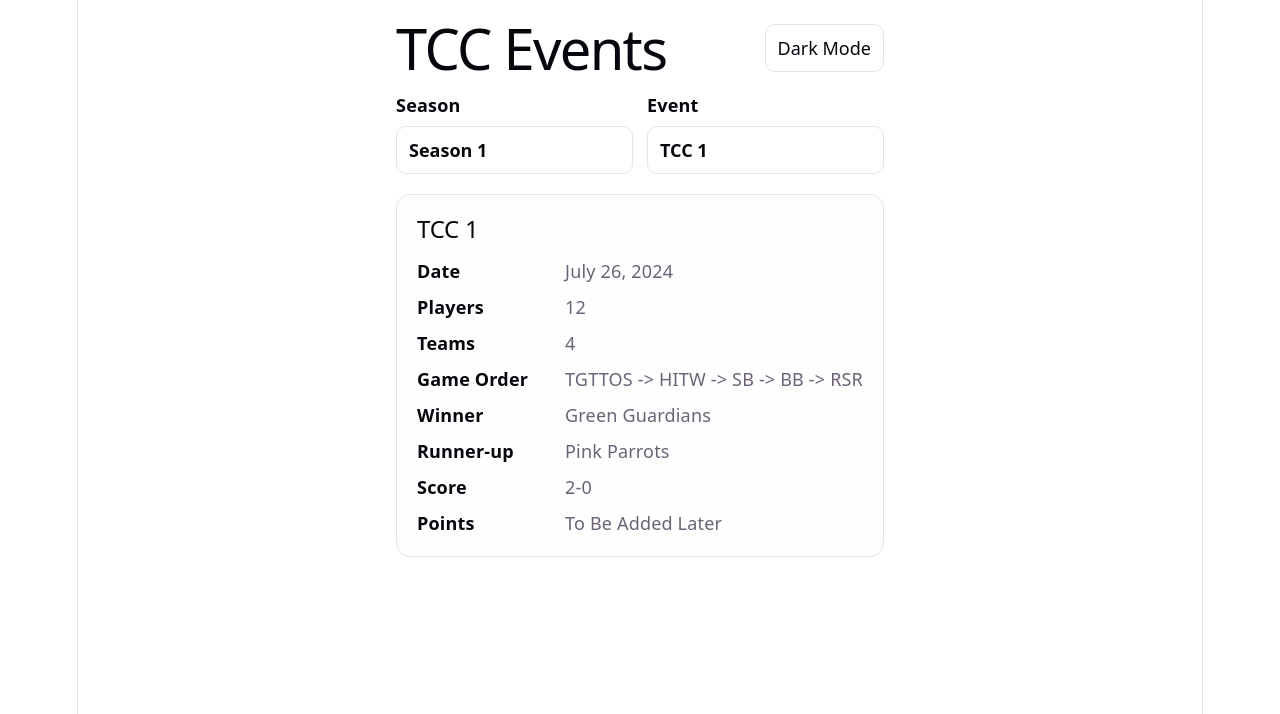
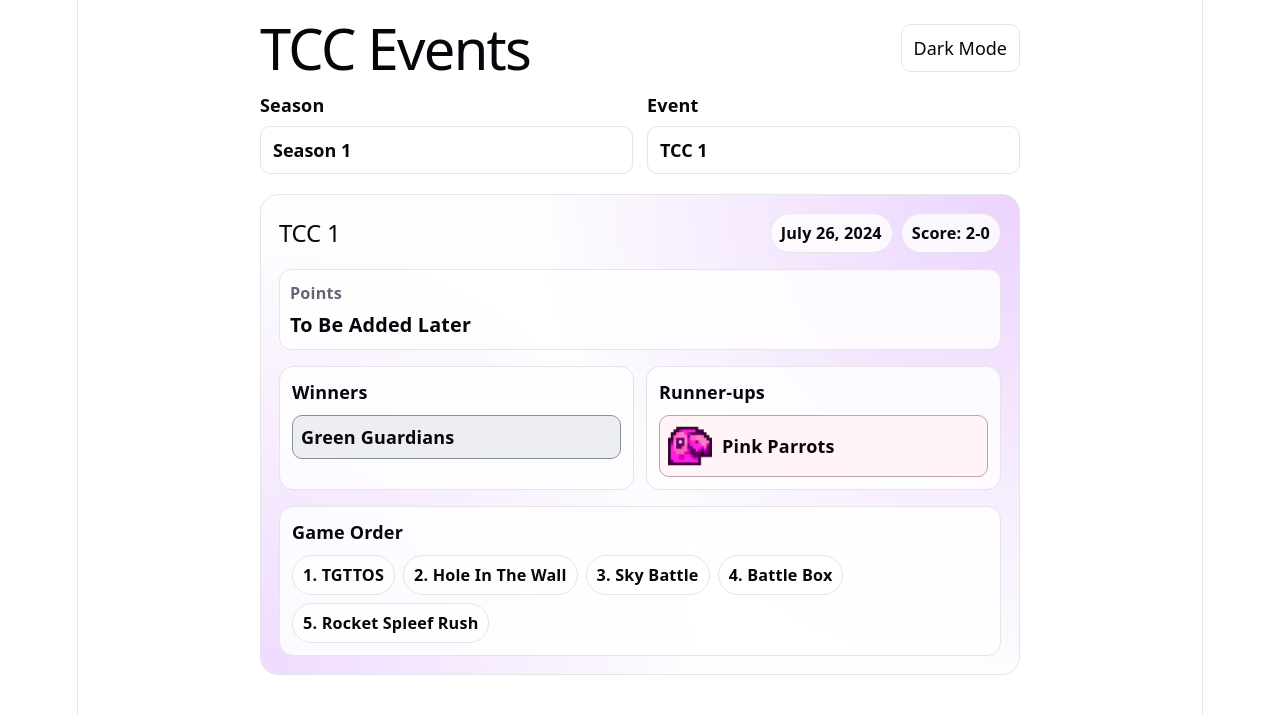
Before and after one commit to Smarsian/TCC-Live-Scoring, a React (Vite) app in the folder tcc-scores/: page / in a window 1280 px wide. Shown: the top 714 px of the page. Built offline with nearby package versions, Linux system fonts and the light colour scheme.

Commit message:
made data display nicer

```diff
--- a/tcc-scores/data/events.json
+++ b/tcc-scores/data/events.json
@@ -7,7 +7,7 @@
             "date":"July 26, 2024",
             "players":12,
             "teams":4,
-            "game-order":["TGTTOS","HITW","SB","BB","RSR"],
+            "game-order":["TGTTOS","Hole In The Wall","Sky Battle","Battle Box","Rocket Spleef Rush"],
             "winner":"Green Guardians",
             "score":"2-0",
             "runner-up":"Pink Parrots",
@@ -19,7 +19,7 @@
             "date":"July 31, 2024",
             "players":12,
             "teams":4,
-            "game-order":["RSR","TGTTOS","BB","SB","HITW"],
+            "game-order":["Rocket Spleef Rush","TGTTOS","Battle Box","Sky Battle","Hole In The Wall"],
             "winner":"Pink Parrots",
             "runner-ups":"Red Rabbits",
             "score":"2-0",
@@ -31,7 +31,7 @@
             "date":"August 9, 2024",
             "players":12,
             "teams":4,
-            "game-order":["PKW","HITW","RSR","BB","SB"],
+            "game-order":["Parkour Warrior","Hole In The Wall","Rocket Spleef Rush","Battle Box","Sky Battle"],
             "winner":"Lime Llamas",
             "runner-up":"Purple Pandas",
             "score":"2-0",
@@ -43,7 +43,7 @@
             "date":"August 17, 2024",
             "players":15,
             "teams":5,
-            "game-order":["PKW","HITW","SB","RSR","BB"],
+            "game-order":["Parkour Warrior","Hole In The Wall","Sky Battle","Rocket Spleef Rush","Battle Box"],
             "winner":"Pink Parrots",
             "runner-up":"Red Rabbits",
             "score":"2-1",
@@ -55,7 +55,7 @@
             "date":"July 26, 2024",
             "players":12,
             "teams":4,
-            "game-order":["TGTTOS","SB","HITW","RSR","PKW"],
+            "game-order":["TGTTOS","Sky Battle","Hole In The Wall","Rocket Spleef Rush","Parkour Warrior"],
             "winner":"Yellow Yappers",
             "runner-up":"Cyan Certifieds",
             "score":"2-0",
@@ -67,7 +67,7 @@
             "date":"September 13, 2024",
             "players":12,
             "teams":4,
-            "game-order":["SB","BB","RSR","PKW","HITW"],
+            "game-order":["Sky Battle","Battle Box","Rocket Spleef Rush","Parkour Warrior","Hole In The Wall"],
             "winner":"Purple Pandas",
             "runner-up":"Blue Bats",
             "score":"2-0",
@@ -79,7 +79,7 @@
             "date":"September 23, 2024",
             "players":12,
             "teams":4,
-            "game-order":["HITW","PKW","RSR","SB","BB"],
+            "game-order":["Hole In The Wall","Parkour Warrior","Rocket Spleef Rush","Sky Battle","Battle Box"],
             "winner":"Yellow Yaks",
             "runner-up":"Pink Parrots",
             "score":"2-0",
@@ -91,7 +91,7 @@
             "date":"October 5, 2024",
             "players":21,
             "teams":7,
-            "game-order":["TGTTOS","SB","RSR","HITW","PKW"],
+            "game-order":["TGTTOS","Sky Battle","Rocket Spleef Rush","Hole In The Wall","Parkour Warrior"],
             "winner":"Lime Liches",
             "runner-up":"Orange Oozes",
             "score":"2-1",
@@ -106,7 +106,7 @@
             "date":"January 4, 2025",
             "players":32,
             "teams":8,
-            "game-order":["RSR","TGTTOS","SB","BB","HITW"],
+            "game-order":["Rocket Spleef Rush","TGTTOS","Sky Battle","Battle Box","Hole In The Wall"],
             "winner":"Purple Pandas",
             "runner-up":"Blue Bats",
             "score":"3-0",
@@ -118,7 +118,7 @@
             "date":"February 1, 2025",
             "players":32,
             "teams":8,
-            "game-order":["TGTTOS","BB","HITW","RSR","SB"],
+            "game-order":["TGTTOS","Battle Box","Hole In The Wall","Rocket Spleef Rush","Sky Battle"],
             "winner":"Blue Bats",
             "runner-up":"Aqua Axolotls",
             "score":"3-2",
@@ -130,7 +130,7 @@
             "date":"February 23, 2025",
             "players":32,
             "teams":8,
-            "game-order":["PKW", "HITW","BB","RSR","SB"],
+            "game-order":["Parkour Warrior", "Hole In The Wall","Battle Box","Rocket Spleef Rush","Sky Battle"],
             "winner":"Red Rabbits",
             "runner-up":"Aqua Axolotls",
             "score":"3-0",
@@ -142,7 +142,7 @@
             "date":"March 30, 2025",
             "players":32,
             "teams":8,
-            "game-order":["BB","PKW","RSR","SB","HITW"],
+            "game-order":["Battle Box","Parkour Warrior","Rocket Spleef Rush","Sky Battle","Hole In The Wall"],
             "winner":"Aqua Axolotls",
             "runner-up":"Red Rabbits",
             "score":"3-1",
@@ -154,7 +154,7 @@
             "date":"April 26, 2025",
             "players":32,
             "teams":8,
-            "game-order":["HITW","SB","BB","PKW","RSR"],
+            "game-order":["Hole In The Wall","Sky Battle","Battle Box","Parkour Warrior","Rocket Spleef Rush"],
             "winner":"Pink Parrots",
             "winner-2":"Cyan Coyotes",
             "runner-up":"Aqua Axolotls",
@@ -168,7 +168,7 @@
             "date":"May 17, 2025",
             "players":32,
             "teams":8,
-            "game-order":["SB","PKW","BB","HITW","RSR"],
+            "game-order":["Sky Battle","Parkour Warrior","Battle Box","Hole In The Wall","Rocket Spleef Rush"],
             "winner":"Pink Parrots",
             "runner-up":"Yellow Yaks",
             "score":"3-0",
@@ -180,7 +180,7 @@
             "date":"June 20, 2025",
             "players":40,
             "teams":10,
-            "game-order":["TGTTOS","BB","RSR","PKW","HITW"],
+            "game-order":["TGTTOS","Battle Box","Rocket Spleef Rush","Parkour Warrior","Hole In The Wall"],
             "winner":"Pink Parrots",
             "runner-up":"Yellow Yaks",
             "score":"3-2",
@@ -192,7 +192,7 @@
             "date":"July 26, 2025",
             "players":32,
             "teams":8,
-            "game-order":["SB","BB","RSR","TGTTOS","HITW"],
+            "game-order":["Sky Battle","Battle Box","Rocket Spleef Rush","TGTTOS","Hole In The Wall"],
             "winner":"Purple Pandas",
             "runner-up":"Blue Bats",
             "score":"3-2",
@@ -204,7 +204,7 @@
             "date":"August 6, 2025",
             "players":32,
             "teams":8,
-            "game-order":["PKW","BB","RSR","SB","HITW"],
+            "game-order":["Parkour Warrior","Battle Box","Rocket Spleef Rush","Sky Battle","Hole In The Wall"],
             "winner":"Lime Llamas",
             "runner-up":"Pink Parrots",
             "score":"3-1",
@@ -216,7 +216,7 @@
             "date":"September 13, 2025",
             "players":32,
             "teams":8,
-            "game-order":["RSR","PKW","BB","HITW","SB"],
+            "game-order":["Rocket Spleef Rush","Parkour Warrior","Battle Box","Hole In The Wall","Sky Battle"],
             "winner":"Cyan Coyotes",
             "runner-up":"Blue Bats",
             "score":"3-2",
@@ -228,7 +228,7 @@
             "date":"October 25, 2025",
             "players":32,
             "teams":8,
-            "game-order":["TGTTOS","BB","PKW","SB","RSR"],
+            "game-order":["TGTTOS","Battle Box","Parkour Warrior","Sky Battle","Rocket Spleef Rush"],
             "winner":"Mustard Mummies",
             "runner-up":"Lime Liches",
             "score":"3-0",
@@ -240,7 +240,7 @@
             "date":"November 22, 2025",
             "players":32,
             "teams":8,
-            "game-order":["PKW","RSR","HITW","BB","SB"],
+            "game-order":["Parkour Warrior","Rocket Spleef Rush","Hole In The Wall","Battle Box","Sky Battle"],
             "winner":"Yellow Yaks",
             "runner-up":"Lime Llamas",
             "score":"3-2",
@@ -252,7 +252,7 @@
             "date":"December 14, 2025",
             "players":32,
             "teams":8,
-            "game-order":["TGTTOS","PKW","RSR","HITW","SB"],
+            "game-order":["TGTTOS","Parkour Warrior","Rocket Spleef Rush","Hole In The Wall","Sky Battle"],
             "winner":"Teal Turkeys",
             "runner-up":"Cerulean Candy Canes",
             "score":"3-1",
@@ -266,7 +266,7 @@
             "date":"March 14, 2026",
             "players":32,
             "teams":8,
-            "game-order":["BB","TGTTOS","RSR","SB","HITW"],
+            "game-order":["Battle Box","TGTTOS","Rocket Spleef Rush","Sky Battle","Hole In The Wall"],
             "winner":"Yellow Yaks",
             "runner-up":"Blue Bats",
             "score":"4-0",
@@ -277,7 +277,7 @@
             "date":"April 19, 2026",
             "players":32,
             "teams":8,
-            "game-order":["BB","TGTTOS","SB","PKW","HITW"],
+            "game-order":["Battle Box","TGTTOS","Sky Battle","Parkour Warrior","Hole In The Wall"],
             "winner":"Yellow Yaks",
             "runner-up":"Orange Ocelots",
             "score":"515-490",
--- a/tcc-scores/src/App.css
+++ b/tcc-scores/src/App.css
@@ -62,34 +62,150 @@
 
 .event-card {
   border: 1px solid var(--border);
-  border-radius: 14px;
-  padding: 20px;
-  background: color-mix(in srgb, var(--bg) 88%, #f3f4f6);
+  border-radius: 18px;
+  padding: 18px;
+  background:
+    radial-gradient(circle at top right, color-mix(in srgb, var(--accent) 22%, transparent), transparent 55%),
+    radial-gradient(circle at bottom left, color-mix(in srgb, var(--accent) 18%, transparent), transparent 50%),
+    color-mix(in srgb, var(--bg) 92%, #f3f4f6);
 }
 
-.event-card h2 {
-  margin: 0 0 14px;
+.event-banner {
+  display: flex;
+  flex-wrap: wrap;
+  align-items: center;
+  justify-content: space-between;
+  gap: 12px;
+  margin-bottom: 16px;
 }
 
-.event-card dl {
+.event-banner h2 {
   margin: 0;
+}
+
+.banner-tags {
+  display: flex;
+  gap: 8px;
+  flex-wrap: wrap;
+}
+
+.banner-tags span {
+  padding: 6px 10px;
+  border-radius: 999px;
+  border: 1px solid var(--border);
+  background: color-mix(in srgb, var(--bg) 80%, transparent);
+  color: var(--text-h);
+  font-weight: 600;
+  font-size: 0.9rem;
+}
+
+.stat-grid {
   display: grid;
+  grid-template-columns: repeat(auto-fit, minmax(140px, 1fr));
+  gap: 10px;
+  margin-bottom: 16px;
+}
+
+.stat-grid article {
+  border: 1px solid var(--border);
+  border-radius: 12px;
+  padding: 10px;
+  background: color-mix(in srgb, var(--bg) 85%, transparent);
+}
+
+.stat-grid h3 {
+  margin: 0 0 6px;
+  font-size: 0.9rem;
+  color: var(--text);
+}
+
+.stat-grid p {
+  margin: 0;
+  color: var(--text-h);
+  font-weight: 700;
+  font-size: 1.1rem;
+}
+
+.podium-grid {
+  display: grid;
+  grid-template-columns: repeat(auto-fit, minmax(240px, 1fr));
+  gap: 12px;
+  margin-bottom: 16px;
+}
+
+.result-column {
+  border: 1px solid var(--border);
+  border-radius: 14px;
+  padding: 12px;
+  background: color-mix(in srgb, var(--bg) 82%, transparent);
+}
+
+.result-column h3,
+.games-section h3 {
+  margin: 0 0 10px;
+  color: var(--text-h);
+  font-size: 1rem;
+}
+
+.team-list {
+  display: grid;
+  gap: 8px;
+}
+
+.team-pill {
+  --team-color: #9ca3af;
+  border: 1px solid color-mix(in srgb, var(--team-color) 60%, #6b7280);
+  border-radius: 10px;
+  padding: 8px;
+  background: color-mix(in srgb, var(--team-color) 18%, var(--bg));
+  display: flex;
+  align-items: center;
   gap: 10px;
 }
 
-.event-card dl > div {
-  display: grid;
-  grid-template-columns: 140px 1fr;
-  gap: 8px;
+.team-pill img {
+  width: 44px;
+  height: 44px;
+  object-fit: contain;
+  mix-blend-mode: multiply;
 }
 
-.event-card dt {
+:root[data-theme='dark'] .team-pill img {
+  mix-blend-mode: normal;
+  filter: saturate(1.08) contrast(1.1) brightness(1.08);
+}
+
+.team-pill span {
   color: var(--text-h);
   font-weight: 600;
 }
 
-.event-card dd {
+.games-section {
+  border: 1px solid var(--border);
+  border-radius: 14px;
+  padding: 12px;
+  background: color-mix(in srgb, var(--bg) 84%, transparent);
+}
+
+.game-order-list {
+  display: flex;
+  flex-wrap: wrap;
+  gap: 8px;
+}
+
+.game-chip {
+  border: 1px solid var(--border);
+  border-radius: 999px;
+  padding: 6px 10px;
+  background: color-mix(in srgb, var(--bg) 82%, transparent);
+  color: var(--text-h);
+  font-weight: 600;
+  font-size: 0.9rem;
+}
+
+.result-empty {
   margin: 0;
+  color: var(--text);
 }
 
 .empty-state {
@@ -103,8 +219,8 @@
     align-items: flex-start;
   }
 
-  .event-card dl > div {
-    grid-template-columns: 1fr;
-    gap: 4px;
+  .team-pill img {
+    width: 38px;
+    height: 38px;
   }
 }
--- a/tcc-scores/src/App.jsx
+++ b/tcc-scores/src/App.jsx
@@ -1,6 +1,11 @@
 import { useEffect, useMemo, useState } from 'react'
 import events from '../data/events.json'
+import teams from '../data/teams.json'
 import './App.css'
+
+const normalizeTeamName = (name) => name.toLowerCase().replaceAll('_', ' ').trim()
+
+const toLabel = (name) => name.replaceAll('_', ' ')
 
 function App() {
   const getInitialTheme = () => {
@@ -59,6 +64,33 @@ function App() {
 
   const gameOrder = eventData?.['game-order'] ?? []
 
+  const teamLookup = useMemo(() => {
+    return Object.entries(teams).reduce((lookup, [teamName, teamData]) => {
+      lookup[normalizeTeamName(teamName)] = {
+        name: toLabel(teamName),
+        color: teamData.color,
+        logoUrl: new URL(`../images/${teamData.logo}`, import.meta.url).href,
+      }
+      return lookup
+    }, {})
+  }, [])
+
+  const mapTeamsWithAssets = (teamNames) => {
+    return teamNames.map((teamName) => {
+      const formattedName = toLabel(teamName)
+      const match = teamLookup[normalizeTeamName(teamName)]
+
+      return {
+        name: formattedName,
+        color: match?.color,
+        logoUrl: match?.logoUrl ?? null,
+      }
+    })
+  }
+
+  const winnerTeams = mapTeamsWithAssets(winners)
+  const runnerUpTeams = mapTeamsWithAssets(runnerUps)
+
   useEffect(() => {
     document.documentElement.setAttribute('data-theme', theme)
     localStorage.setItem('theme', theme)
@@ -103,41 +135,69 @@ function App() {
 
       {eventData ? (
         <section className="event-card" aria-live="polite">
+          <div className="event-banner">
             <h2>{selectedEvent}</h2>
-          <dl>
-            <div>
-              <dt>Date</dt>
-              <dd>{eventData.date || 'TBD'}</dd>
+            <div className="banner-tags">
+              <span>{eventData.date || 'TBD'}</span>
+              <span>Score: {eventData.score || 'TBD'}</span>
             </div>
-            <div>
-              <dt>Players</dt>
-              <dd>{eventData.players ?? 'TBD'}</dd>
           </div>
-            <div>
-              <dt>Teams</dt>
-              <dd>{eventData.teams ?? 'TBD'}</dd>
+
+          <section className="stat-grid" aria-label="Event stats">
+            <article>
+              <h3>Points</h3>
+              <p>{eventData.points ?? 'To Be Added Later'}</p>
+            </article>
+          </section>
+
+          <section className="podium-grid" aria-label="Event results">
+            <article className="result-column">
+              <h3>Winners</h3>
+              {winnerTeams.length > 0 ? (
+                <div className="team-list">
+                  {winnerTeams.map((team) => (
+                    <div key={team.name} className="team-pill" style={{ '--team-color': team.color }}>
+                      {team.logoUrl ? <img src={team.logoUrl} alt={`${team.name} logo`} /> : null}
+                      <span>{team.name}</span>
                     </div>
-            <div>
-              <dt>Game Order</dt>
-              <dd>{gameOrder.length > 0 ? gameOrder.join(' -> ') : 'TBD'}</dd>
+                  ))}
                 </div>
-            <div>
-              <dt>Winner</dt>
-              <dd>{winners.length > 0 ? winners.join(', ') : 'TBD'}</dd>
+              ) : (
+                <p className="result-empty">TBD</p>
+              )}
+            </article>
+
+            <article className="result-column">
+              <h3>Runner-ups</h3>
+              {runnerUpTeams.length > 0 ? (
+                <div className="team-list">
+                  {runnerUpTeams.map((team) => (
+                    <div key={team.name} className="team-pill" style={{ '--team-color': team.color }}>
+                      {team.logoUrl ? <img src={team.logoUrl} alt={`${team.name} logo`} /> : null}
+                      <span>{team.name}</span>
                     </div>
-            <div>
-              <dt>Runner-up</dt>
-              <dd>{runnerUps.length > 0 ? runnerUps.join(', ') : 'TBD'}</dd>
+                  ))}
                 </div>
-            <div>
-              <dt>Score</dt>
-              <dd>{eventData.score || 'TBD'}</dd>
+              ) : (
+                <p className="result-empty">TBD</p>
+              )}
+            </article>
+          </section>
+
+          <section className="games-section" aria-label="Game order">
+            <h3>Game Order</h3>
+            {gameOrder.length > 0 ? (
+              <div className="game-order-list">
+                {gameOrder.map((game, index) => (
+                  <span key={`${game}-${index}`} className="game-chip">
+                    {index + 1}. {game}
+                  </span>
+                ))}
               </div>
-            <div>
-              <dt>Points</dt>
-              <dd>{eventData.points ?? 'To Be Added Later'}</dd>
-            </div>
-          </dl>
+            ) : (
+              <p className="result-empty">TBD</p>
+            )}
+          </section>
         </section>
       ) : (
         <p className="empty-state">No event data available.</p>
```
Lines whose indentation alone changed are shown as unchanged.
